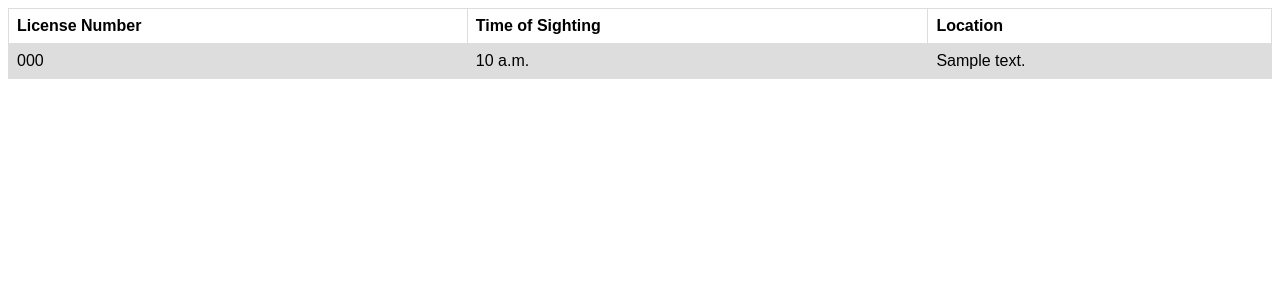
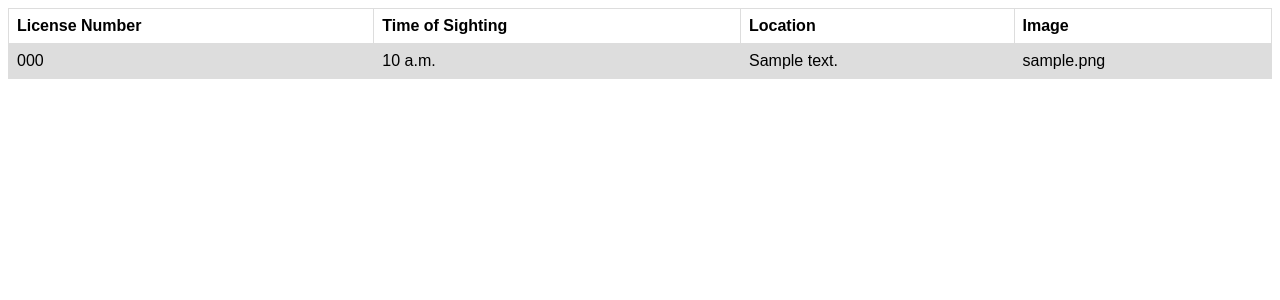
Before and after one commit to siddharthnishtala/CarCrimeDetector, a Django app: template Reporter/templates/LocBasedHome.html in a window 1280 px wide. Shown: the top 300 px of the page. Run offline with Django 3.2, Linux system fonts and the light colour scheme; the template is opened without the code that fills it: values that come from a table or form of the project are taken from there, others are empty; tables that the repository leaves empty hold one stand-in row (values such as "Sample post").

Commit message:
added image column

```diff
--- a/Reporter/templates/LocBasedHome.html
+++ b/Reporter/templates/LocBasedHome.html
@@ -28,6 +28,7 @@
     <th>License Number</th>
     <th>Time of Sighting</th>
     <th>Location</th>
+	<th>Image</th>
   </tr>
     {% if sightings %}
 		{% for sighting in sightings %}
@@ -35,6 +36,7 @@
             <td>{{ sighting.license_number }}</td>
 			<td>{{ sighting.time }}</td>
 			<td>{{ sighting.detector.address }}</td>
+			<td>{{ sighting.image }}</td>
 		</tr>
 		{% endfor %}
 	{% else %}
```
